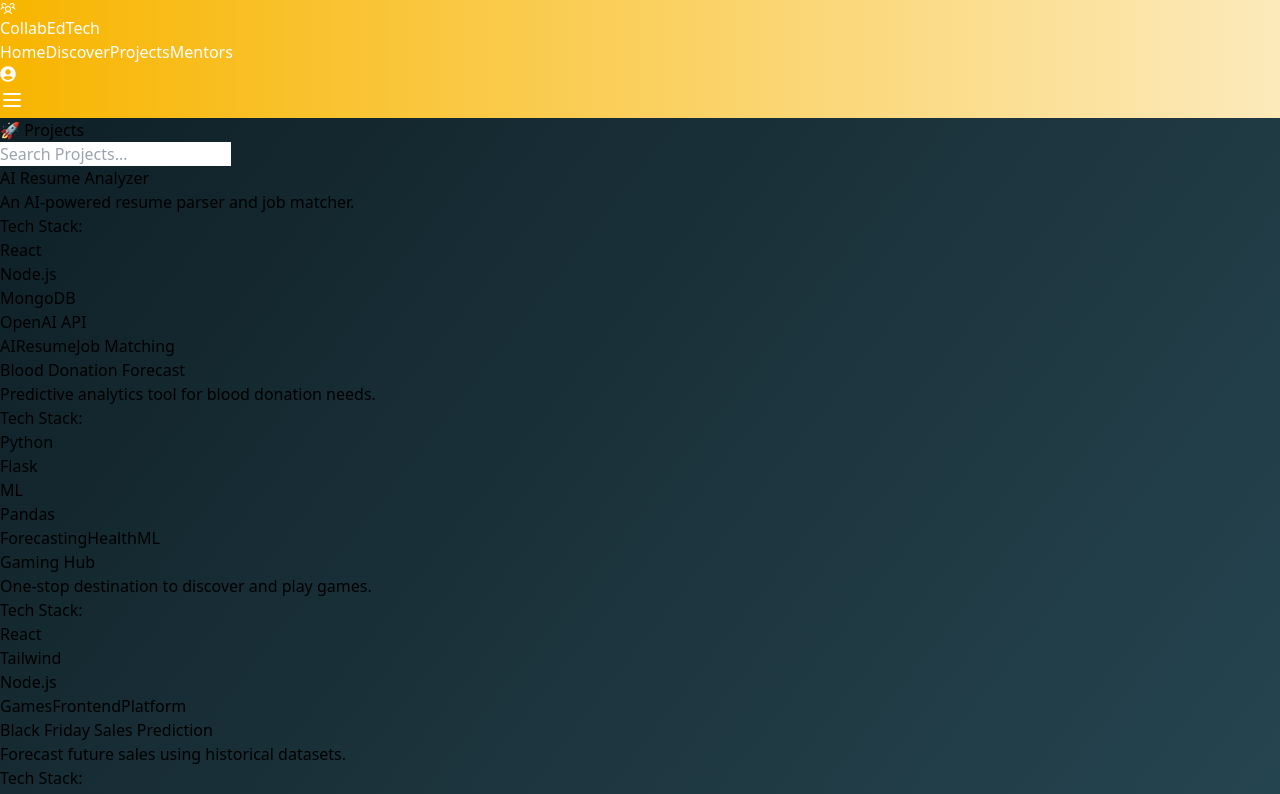
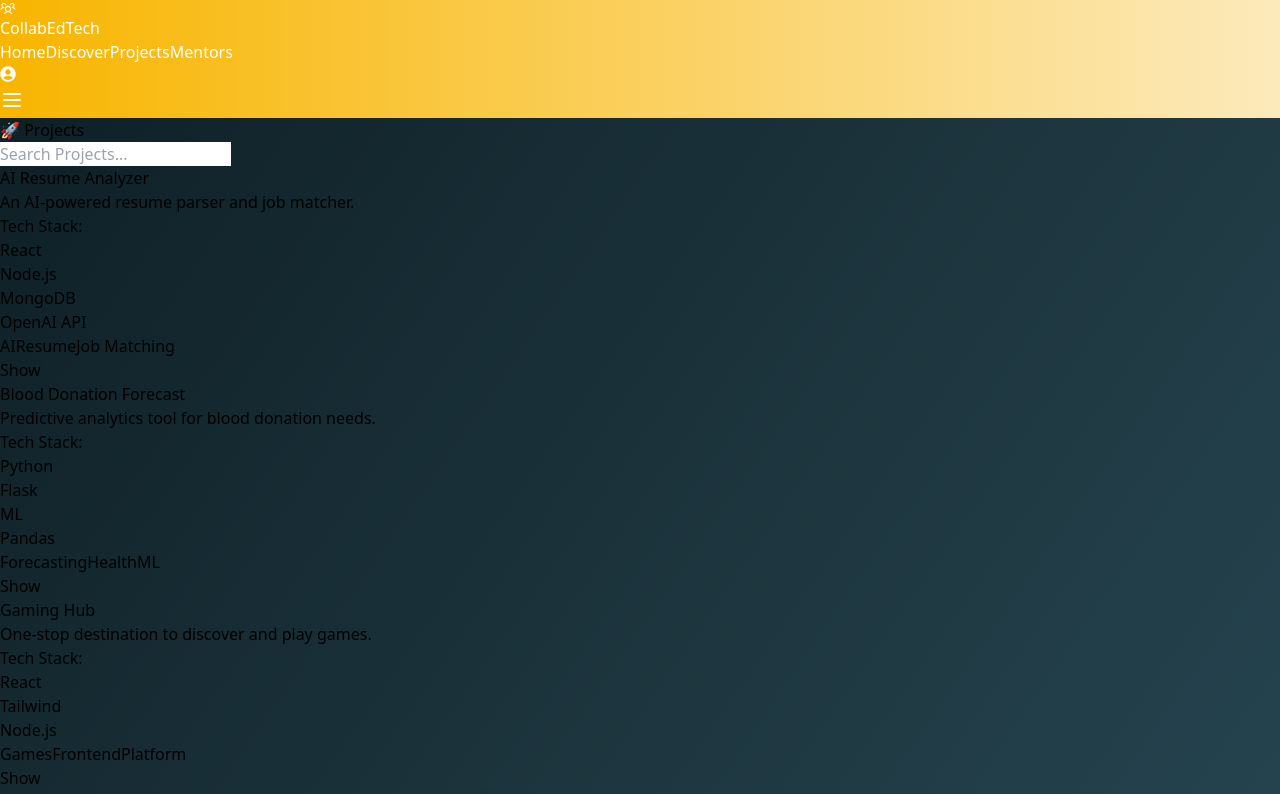
Before and after one commit to Kumar-Rohit-07/HACK_HORIZON, a React (Vite) app in the folder client/: page /projects in a window 1280 px wide. Shown: the top 794 px of the page. Built offline with nearby package versions, Linux system fonts and the light colour scheme; sample sign-in values are in the browser's storage.

Commit message:
update projects

```diff
--- a/client/src/components/ProjectCard.jsx
+++ b/client/src/components/ProjectCard.jsx
@@ -27,6 +27,7 @@ export default function ProjectCard({ project }) {
           </ul>
         </div>
       </div>
+
       <div className="mt-4 flex flex-wrap gap-2">
         {project.tags.map((tag, index) => (
           <span
@@ -37,6 +38,18 @@ export default function ProjectCard({ project }) {
           </span>
         ))}
       </div>
+
+      {/* Show Button */}
+      <div className="mt-4 flex justify-end">
+        <a
+          href={project.connectUrl}
+          target="_blank"
+          rel="noopener noreferrer"
+          className="bg-blue-600 text-white px-4 py-2 rounded-lg text-sm hover:opacity-90 transition"
+        >
+          Show
+        </a>
+      </div>
     </div>
   );
 }
--- a/client/src/pages/Projects.jsx
+++ b/client/src/pages/Projects.jsx
@@ -16,9 +16,6 @@ const allProjects = [
     tags: ["Forecasting", "Health", "ML"],
     github: "https://github.com/yourusername/blood-donation-forecast",
   },
-  // ...other projects
-
-
   {
     title: "Gaming Hub",
     description: "One-stop destination to discover and play games.",
@@ -114,10 +111,33 @@ const allProjects = [
     description: "Record and save voice notes quickly.",
     techStack: ["React", "Web Audio API"],
     tags: ["Notes", "Audio"],
-  }
+  },
 ];
 
-export default function Projects() {
+const projectConnectLinks = [
+  "https://qxresearch.github.io/qxresearch-event-1",
+  "https://shsarv.github.io/Machine-Learning-Projects/",
+  "https://keshavgbpecdelhi.github.io/Web-Development/",
+  "https://web-dev-project-kart-ixmeetfke-khushi-purwar.vercel.app",
+];
+
+// Ensure links don’t repeat next to each other
+const assignConnectUrls = (projects, links) => {
+  const result = [];
+  let lastUsed = -1;
+
+  for (let i = 0; i < projects.length; i++) {
+    let index = (i + 1) % links.length;
+    if (index === lastUsed) index = (index + 1) % links.length;
+    lastUsed = index;
+
+    result.push({ ...projects[i], connectUrl: links[index] });
+  }
+
+  return result;
+};
+
+const Projects = () => {
   const [visibleCount, setVisibleCount] = useState(9);
   const [searchTerm, setSearchTerm] = useState("");
 
@@ -132,8 +152,11 @@ export default function Projects() {
     setVisibleCount(9);
   };
 
-  const filteredProjects = allProjects.filter((project) =>
-    project.title.toLowerCase().includes(searchTerm)
+  const filteredProjects = assignConnectUrls(
+    allProjects.filter((project) =>
+      project.title.toLowerCase().includes(searchTerm)
+    ),
+    projectConnectLinks
   );
 
   const visibleProjects = filteredProjects.slice(0, visibleCount);
@@ -194,4 +217,6 @@ export default function Projects() {
       )}
     </div>
   );
-}
+};
+
+export default Projects;
```
